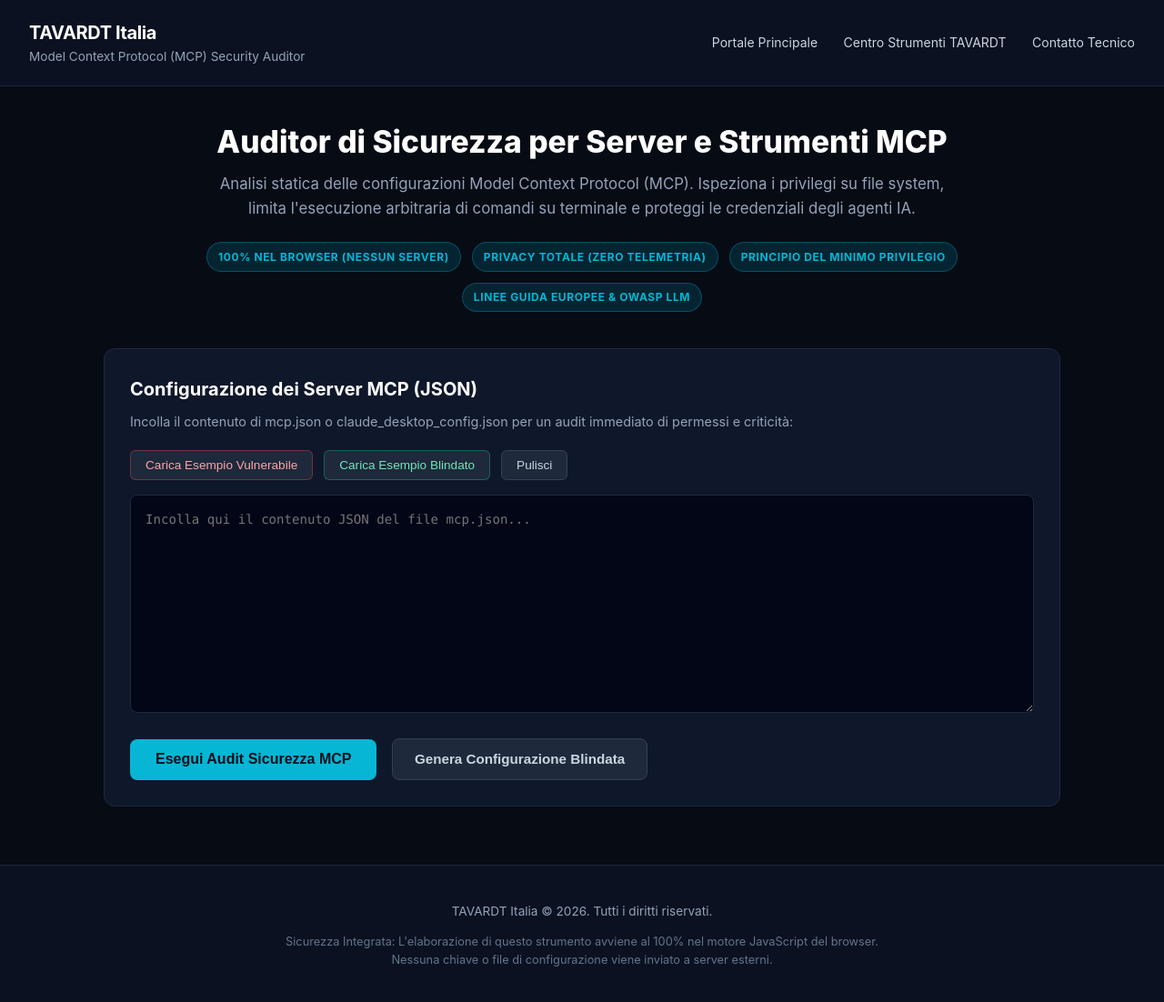
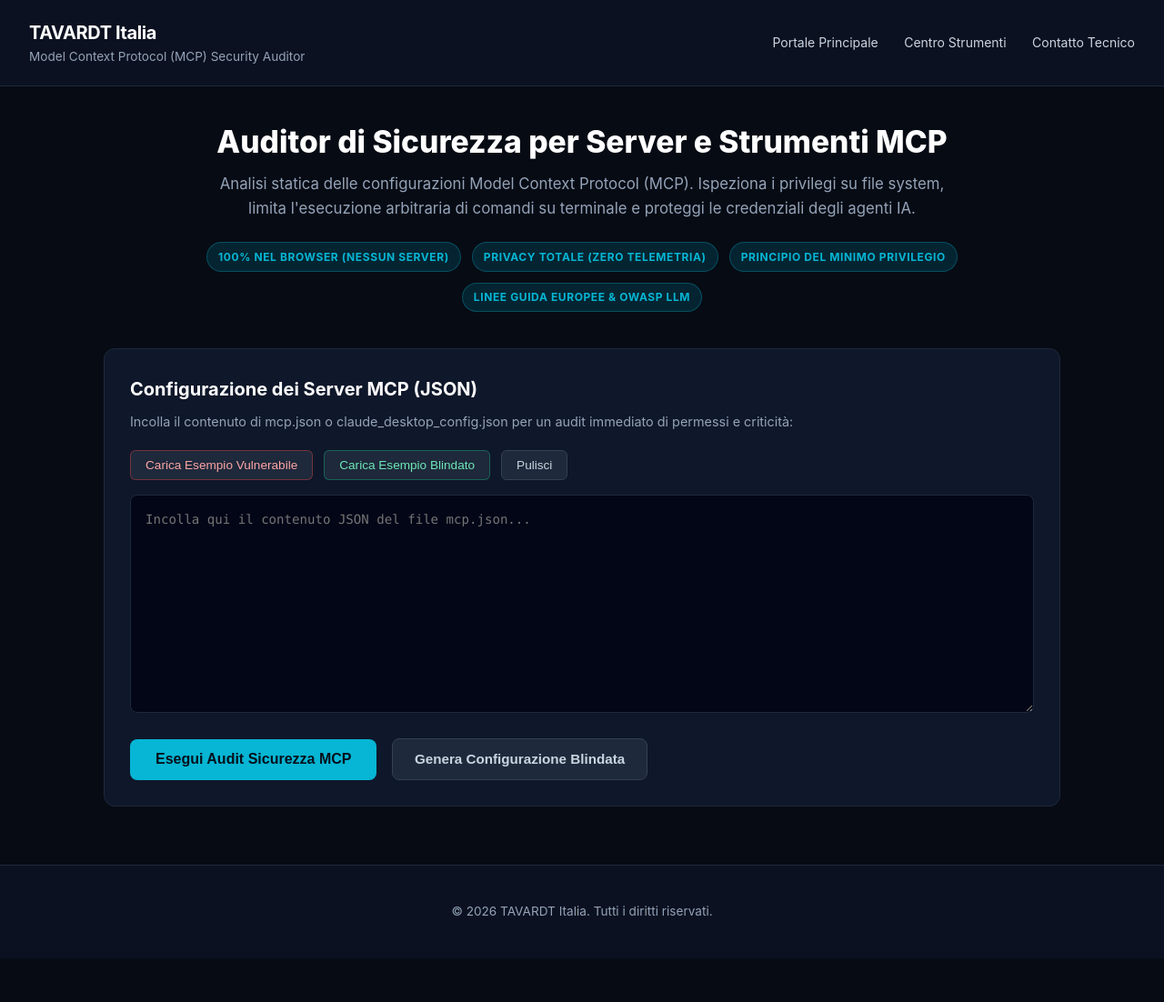
Before and after one commit to TAVARDT-Italia/mcp-security-auditor-it, a plain HTML site: page index.html in a window 1280 px wide. Shown: the whole page at 91% size. After the commit the page ends 1054 px from the top, so only its background shows below. Drawn offline with Linux system fonts and the light colour scheme.

Commit message:
style: simplify navigation hub links and streamline footer

```diff
--- a/index.html
+++ b/index.html
@@ -347,12 +347,6 @@
       text-decoration: none;
     }
     footer a:hover { text-decoration: underline; }
-    .privacy-notice {
-      max-width: 700px;
-      margin: 0.75rem auto;
-      font-size: 0.8rem;
-      color: #64748b;
-    }
   </style>
 </head>
 <body>
@@ -364,7 +358,7 @@
     </div>
     <div class="nav-links">
       <a href="https://ag.tavardt.com/it/" target="_blank" rel="noopener">Portale Principale</a>
-      <a href="https://tools.tavardt.com/it/" target="_blank" rel="noopener">Centro Strumenti TAVARDT</a>
+      <a href="https://tools.tavardt.com/it/" target="_blank" rel="noopener">Centro Strumenti</a>
       <a href="https://ag.tavardt.com/it/contatto/" target="_blank" rel="noopener">Contatto Tecnico</a>
     </div>
   </header>
@@ -444,10 +438,7 @@
   </div>
 
   <footer>
-    <div>TAVARDT Italia &copy; 2026. Tutti i diritti riservati.</div>
-    <div class="privacy-notice">
-      Sicurezza Integrata: L'elaborazione di questo strumento avviene al 100% nel motore JavaScript del browser. Nessuna chiave o file di configurazione viene inviato a server esterni.
-    </div>
+    <div>&copy; 2026 TAVARDT Italia. Tutti i diritti riservati.</div>
   </footer>
 
   <script>
@@ -679,7 +670,7 @@
           // 6. SSRF / Private Metadata Endpoints
           args.forEach(function(arg) {
             const aStr = String(arg).toLowerCase();
-            if (aStr.includes("metadata.cloud-provider.internal") || aStr.includes("metadata.google.internal") || aStr.includes("internal-metadata") || aStr.includes("localhost") || aStr.includes("127.0.0.1")) {
+            if (aStr.includes("metadata.cloud-provider.internal") || aStr.includes("metadata.google.internal") || aStr.includes("internal-metadata") || aStr.includes("localhost") || aStr.includes("internal-host")) {
               findings.push({
                 server: sKey,
                 severity: "high",
```
